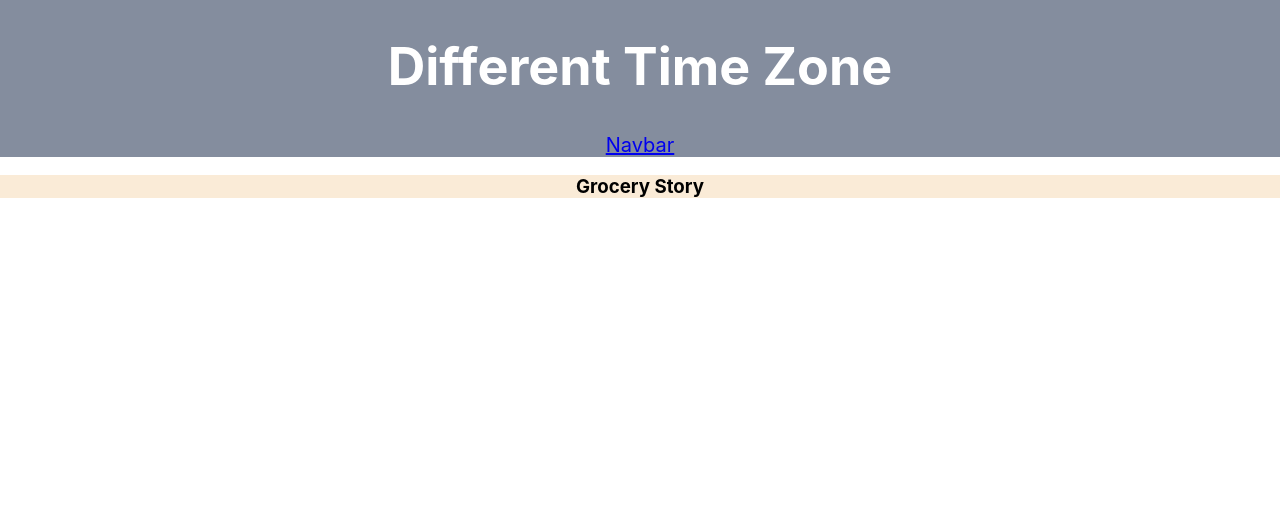
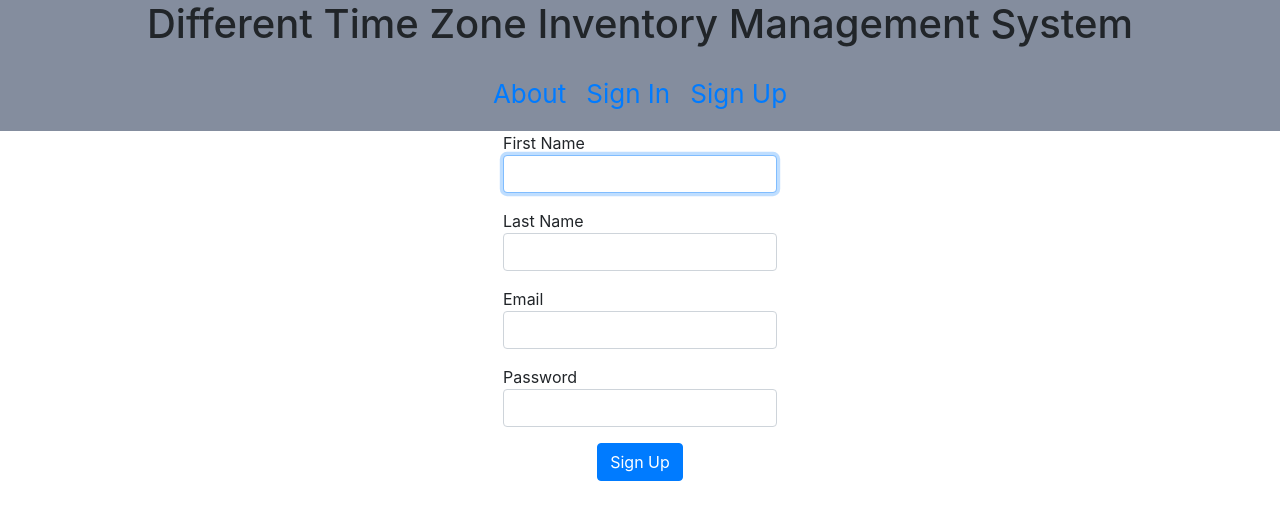
Before and after one commit to domlupo/cs361_project, a React (Create React App) app: page /signup in a window 1280 px wide. Shown: the top 520 px of the page. Built offline with nearby package versions, Linux system fonts and the light colour scheme.

Commit message:
front-end: update after comment

```diff
--- a/package.json
+++ b/package.json
@@ -37,6 +37,7 @@
     "@testing-library/react": "^9.3.2",
     "@testing-library/user-event": "^7.1.2",
     "acorn": "^7.3.1",
+    "babel-eslint": "^10.1.0",
     "eslint-config-airbnb": "^18.2.0",
     "eslint-config-prettier": "^6.11.0",
     "eslint-plugin-import": "^2.22.0",
--- a/public/index.html
+++ b/public/index.html
@@ -10,11 +10,14 @@
       content="Web site created using create-react-app"
     />
     <link rel="apple-touch-icon" href="%PUBLIC_URL%/logo192.png" />
+
     <!--
       manifest.json provides metadata used when your web app is installed on a
       user's mobile device or desktop. See https://developers.google.com/web/fundamentals/web-app-manifest/
     -->
     <link rel="manifest" href="%PUBLIC_URL%/manifest.json" />
+    <link rel="stylesheet" href="https://maxcdn.bootstrapcdn.com/bootstrap/4.5.0/css/bootstrap.min.css"
+    integrity="sha384-9aIt2nRpC12Uk9gS9baDl411NQApFmC26EwAOH8WgZl5MYYxFfc+NcPb1dKGj7Sk" crossorigin="anonymous" />
     <!--
       Notice the use of %PUBLIC_URL% in the tags above.
       It will be replaced with the URL of the `public` folder during the build.
--- /dev/null
+++ b/src/components/About.js
@@ -0,0 +1,25 @@
+import React from 'react';
+import {Button } from 'react-bootstrap';
+import UserManagement from './UserManagement';
+
+function About() {
+  return (
+      <div>
+        <Button className="dataBase" size="lg" style={{background: 'maroon', width: '30%', padding: '20px', margin: '20px'}} block>
+                UserManagement
+        </Button>
+        <Button className="dataBase" size="lg" style={{background: 'grey', width: '30%', padding: '20px', margin: '20px'}} block>
+            Product Management
+        </Button>
+        <Button className="dataBase" size="lg" style={{background: 'purple', width: '30%', padding: '20px', margin: '20px'}} block >
+            Shelf Management
+        </Button>
+        <Button className="dataBase" size="lg" style={{background: 'navy', width: '30%', padding: '20px', margin: '20px'}} block>
+            Dashboard
+        </Button>
+    </div>
+
+  );
+}
+
+export default About;
--- a/src/components/App.css
+++ b/src/components/App.css
@@ -17,29 +17,20 @@
   background-color: #848d9e;
   display: flex;
   flex-direction: column;
+  justify-content: center;
   align-items: center;
-  justify-content: center;
   font-size: calc(10px + 2vmin);
-  color: white;
 }
 
 .App-body {
   background-color: antiquewhite;
 }
 
-.nav-bar {
-  font-size: 20px;
+.management {
+  font-size: 28px;
 }
+
 .App-link {
   color: #61dafb;
   height: 500px;
 }
-
-@keyframes App-logo-spin {
-  from {
-    transform: rotate(0deg);
-  }
-  to {
-    transform: rotate(360deg);
-  }
-}
--- a/src/components/App.js
+++ b/src/components/App.js
@@ -1,22 +1,32 @@
 import React from 'react';
+import {Link, BrowserRouter, Switch, Route } from 'react-router-dom';
+import {Navbar } from 'react-bootstrap';
+
 import './App.css';
-import {Navbar, Container } from 'react-bootstrap';
+import SignIn from './SignIn';
+import SignUp from './SignUp';
+import About from './About';
+
 
 function App() {
   return (
-    <div className="App">
-      <header className="App-header">
-        <h1>Different Time Zone</h1>
-        <Navbar expand="lg" variant="light" bg="light">
-          <Container className="nav-bar">
-            <Navbar.Brand href="#">Navbar</Navbar.Brand>
-          </Container>
-        </Navbar>
-      </header>
-      <body className="App-body">
-        <h3>Grocery Story </h3>
-      </body>
-    </div>
+    <BrowserRouter>
+      <div className="App">
+        <header className="App-header">
+          <h1>Different Time Zone Inventory Management System</h1>
+          <Navbar>
+            <Link to="/about" style={{margin: '10px'}}>About</Link>
+            <Link to="/signin" style={{margin: '10px'}}>Sign In</Link>
+            <Link to="/signup" style={{margin: '10px'}}>Sign Up</Link>
+          </Navbar>
+        </header>
+        <Switch>
+          <Route path='/about' component={About} />
+          <Route path='/signin' component={SignIn} />
+          <Route path='/signup' component={SignUp} />
+        </Switch>
+      </div>
+    </BrowserRouter>
   );
 }
 
--- /dev/null
+++ b/src/components/Sign.css
@@ -0,0 +1,16 @@
+div {
+  text-align: center;
+}
+
+form {
+  display: table;
+  display: inline-block;
+}
+
+label {
+  display: table-cell;
+}
+
+input-field {
+  display: table-cell;
+}
--- /dev/null
+++ b/src/components/SignIn.js
@@ -0,0 +1,82 @@
+import React, {Component, useState } from 'react';
+import {Button, Form, FormLabel, FormGroup, FormControl} from 'react-bootstrap';
+import './Sign.css';
+
+
+export default function SignIn(){
+
+    const [email, setEmail] = useState("");
+    const [password, setPassword] = useState("");
+
+    function validateForm(){
+        return email.length > 0 && password.length > 0;
+    }
+
+    function handleSubmit(event){
+        event.preventDefault();
+    }
+
+    return (
+        <div className="SignIn">
+            <form onSubmit={handleSubmit}>
+                <FormGroup controlId="email" bsSize="large">
+                    <FormLabel>Email</FormLabel>
+                    <FormControl autoFocus type="email" value={email} onChange={e => setEmail(e.targe.value)} />
+                </FormGroup>
+                <FormGroup controlId="password" bsSize="large">
+                    <FormLabel>Password</FormLabel>
+                    <FormControl type="password" value={password} onChange={e => setPassword(e.target.value)}  />
+                </FormGroup>
+                <Button type="submit">
+                    Sign In
+                </Button>
+            </form>
+        </div>
+    );
+}
+    /* constructor(props){
+        super(props)
+        this.state = {
+        email: '',
+        password: '',
+        firstName: '',
+        lastName: ''}
+    }
+
+    handleChange = (e) =>{
+        this.setState({
+            [e.target.id]: e.target.value
+        })
+    }
+
+    handleSubmit = (e) =>{
+        e.preventDefault();
+        console.log(this.state);
+    }
+
+    render(){
+        return (
+            <div className="container">
+                <form onSubmit={this.handleSubmit} className="white">
+                    <h5 className="grey-text text-darken-3">SignIn</h5>
+                    <div className="input-field">
+                        <label htmlFor="email">Email
+                            <input type="email" id="email" onChange={this.handleChange} />
+                        </label>
+                    </div>
+                    <div className="input-field">
+                        <label htmlFor="password">Password
+                            <input type="password" id="password" onChange={this.handleChange} />
+                        </label>
+                    </div>
+                    <div className="input-field">
+                        <button type="button">Login</button>
+                    </div>
+                </form>
+            </div>
+        );
+    }; */
+
+// };
+
+// export default SignIn;
--- /dev/null
+++ b/src/components/SignUp.js
@@ -0,0 +1,46 @@
+import React, {Component, useState } from 'react';
+import {Button, Form, FormLabel, FormGroup, FormControl} from 'react-bootstrap';
+import './Sign.css';
+
+
+export default function SignUp(){
+    const [firstName, setFirstName] = useState("");
+    const [lastName, setLastName] = useState("");
+    const [email, setEmail] = useState("");
+    const [password, setPassword] = useState("");
+
+    function validateForm(){
+        return email.length > 0 && password.length > 0;
+    }
+
+    function handleSubmit(event){
+        event.preventDefault();
+    }
+
+    return (
+        <div className="SignIn">
+            <form onSubmit={handleSubmit}>
+                <FormGroup controlId="firstName" bsSize="large">
+                    <FormLabel>First Name</FormLabel>
+                    <FormControl autoFocus type="firstName" value={firstName} onChange={e => setFirstName(e.targe.value)} />
+                </FormGroup>
+                <FormGroup controlId="lastName" bsSize="large">
+                    <FormLabel>Last Name</FormLabel>
+                    <FormControl type="lastName" value={lastName} onChange={e => setLastName(e.targe.value)} />
+                </FormGroup>
+                <FormGroup controlId="email" bsSize="large">
+                    <FormLabel>Email</FormLabel>
+                    <FormControl type="email" value={email} onChange={e => setEmail(e.targe.value)} />
+                </FormGroup>
+                <FormGroup controlId="password" bsSize="large">
+                    <FormLabel>Password</FormLabel>
+                    <FormControl type="password" value={password} onChange={e => setPassword(e.target.value)}  />
+                </FormGroup>
+                <Button type="submit">
+                    Sign Up
+                </Button>
+            </form>
+        </div>
+    );
+
+};
--- /dev/null
+++ b/src/components/UserManagement.js
@@ -0,0 +1,11 @@
+import React from 'react';
+
+const UserManagement = () =>{
+    return (
+        <div>
+            User Management
+        </div>
+    );
+}
+
+export default UserManagement;
--- a/src/index.js
+++ b/src/index.js
@@ -1,21 +1,12 @@
 import React from 'react';
 import ReactDOM from 'react-dom';
+
+
 import './index.css';
 import App from './components/App';
-import * as serviceWorker from './serviceWorker';
+
 
 
 ReactDOM.render(
-  <App />, document.querySelector('#root')
+    <App />, document.querySelector('#root')
 );
-/* ReactDOM.render(
-  <React.StrictMode>
-    <App />
-  </React.StrictMode>,
-  document.getElementById('root')
-); */
-
-// If you want your app to work offline and load faster, you can change
-// unregister() to register() below. Note this comes with some pitfalls.
-// Learn more about service workers: https://bit.ly/CRA-PWA
-serviceWorker.unregister();
```
Also changed, not shown: 1 other file (tests, documents, lock files or other folders).
